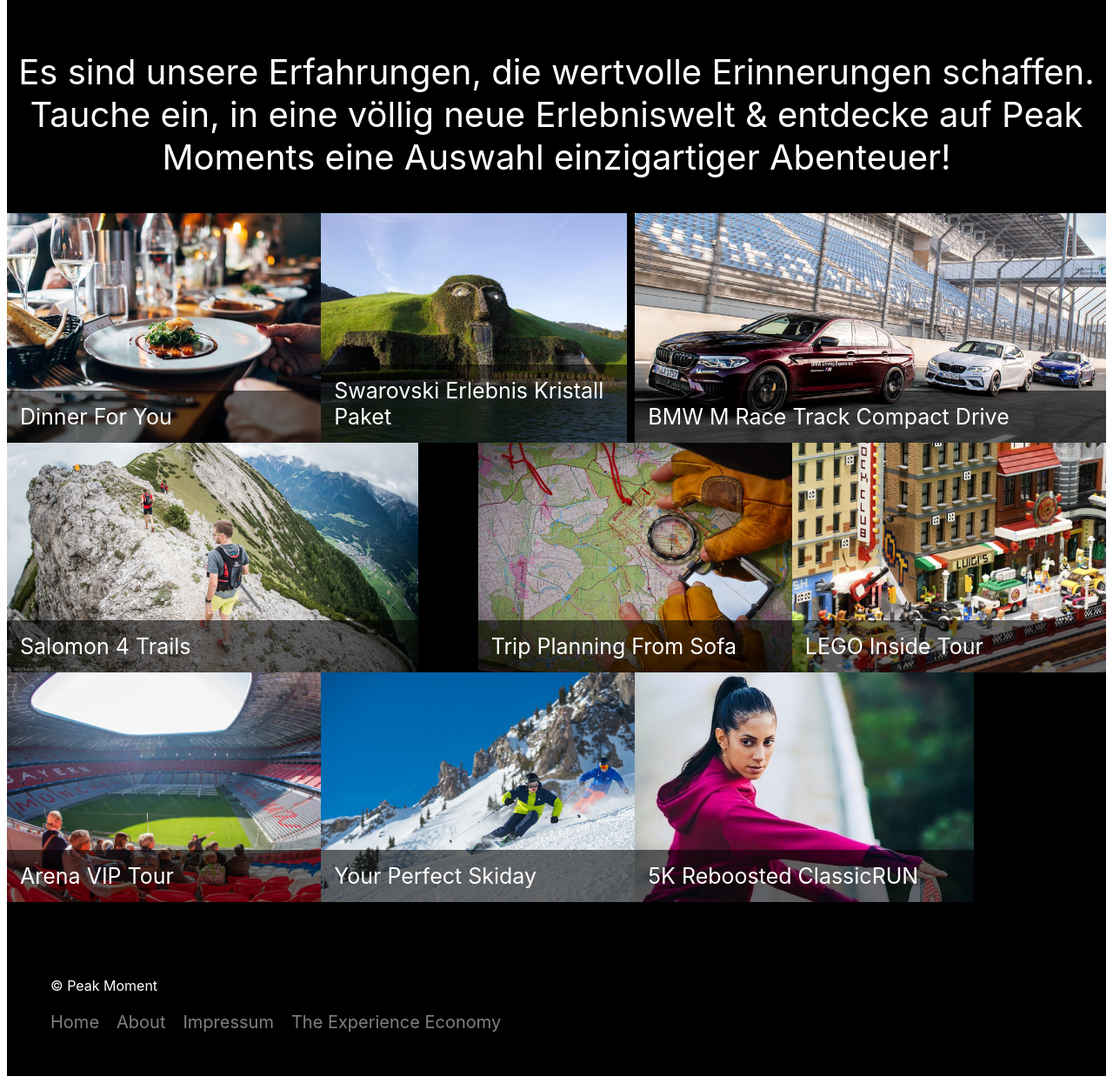
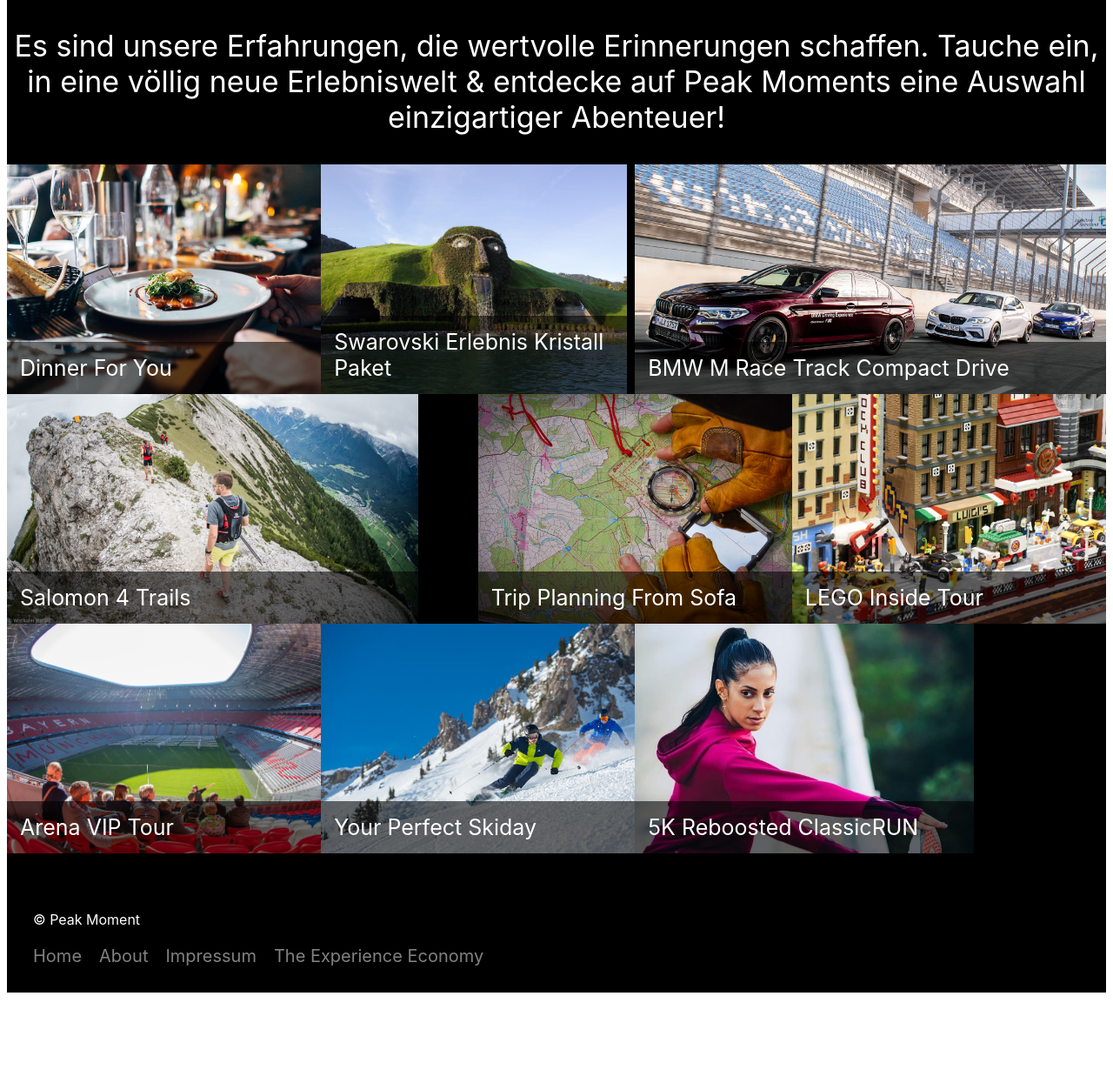
Before and after one commit to FlorianMerkle/peak-moment, a Gatsby site: page / in a window 1280 px wide. Shown: the part 419-1664 px from the top of the page at 87% size. After the commit the page ends 1568 px from the top, so only its background shows below. Built offline with nearby package versions, Linux system fonts and the light colour scheme; Gatsby itself is replaced by a stand-in of ours.

Commit message:
style fixes

```diff
--- a/src/components/Footer.js
+++ b/src/components/Footer.js
@@ -9,7 +9,7 @@
           height: "100px",
           backgroundColor: "black",
           color: "white",
-          padding:'50px',
+          padding:'30px',
           display:'flex',
           justifyContent:'flex-end',
           alignItems:'flex-start',
--- a/src/pages/index.js
+++ b/src/pages/index.js
@@ -30,7 +30,7 @@
             flexDirection: "column",
           }}
         >
-        <div style={{width:'100%', display:'flex', flexDirection:'column',alignItems:'center', fontSize:'40px', textAlign:'center'}}>
+        <div style={{width:'100%', display:'flex', flexDirection:'column',alignItems:'center', fontSize:'34px', textAlign:'center'}}>
 
           <ReactMarkdown>{experiences.claim}</ReactMarkdown>
           <ReactMarkdown>{experiences.info}</ReactMarkdown>
```
